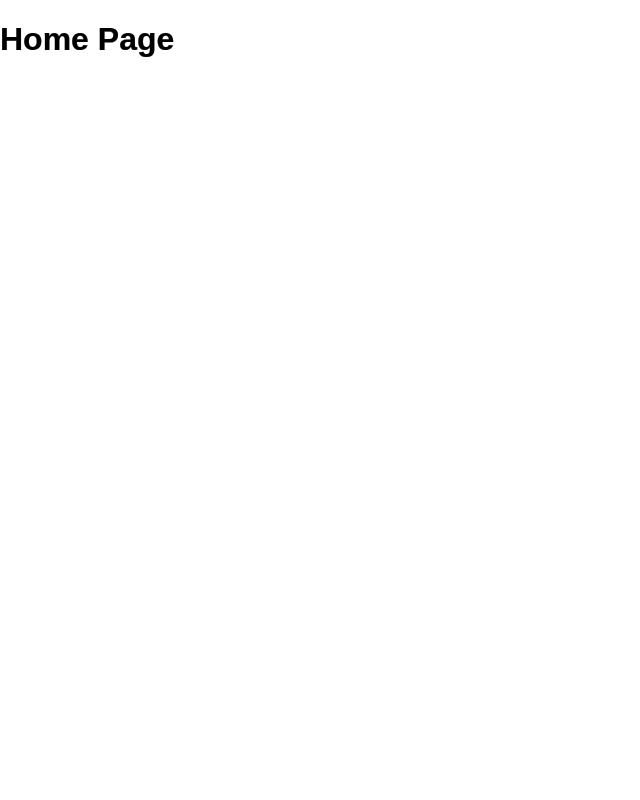
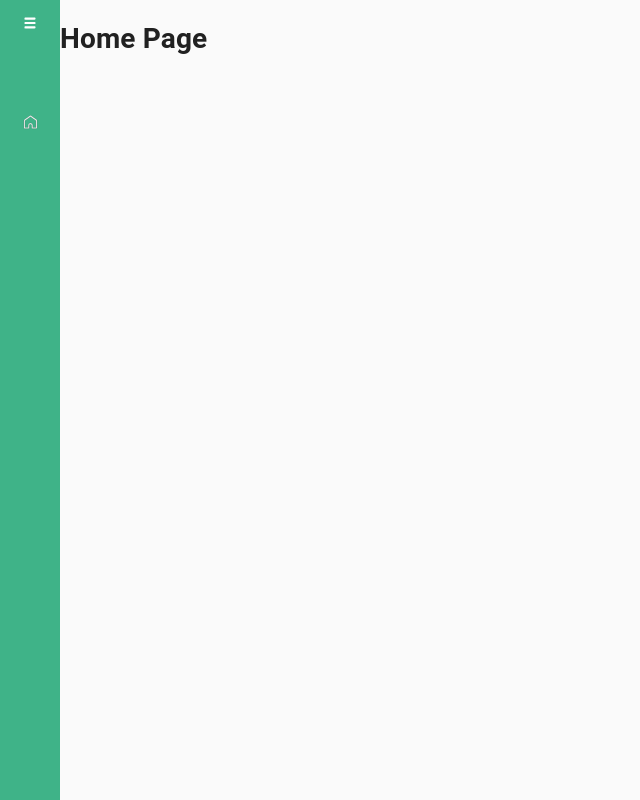
Before and after one commit to abnaceur/foosballtracker, a React (Create React App) app in the folder client/: page / in a window 1280 px wide. Shown: the whole page, without its empty margins (0-640 px from the left). Built offline with nearby package versions, Linux system fonts and the light colour scheme.

Commit message:
Integrate sidebar navigation.

```diff
--- a/client/src/App.tsx
+++ b/client/src/App.tsx
@@ -15,7 +15,7 @@ import HomePage from './pages/HomePage';
 const App = () => {
   return (
     <div className="app">
-      <MainDefaultStyle />
+      {/* <MainDefaultStyle /> */}
       <main id="content" className="appContent">
         <Router>
           <Switch>
--- /dev/null
+++ b/client/src/components/templates/sideNavbar/index.js
@@ -0,0 +1,118 @@
+import React, { useEffect, useState } from 'react';
+import {
+  useRouteMatch,
+} from "react-router-dom";
+
+import clsx from 'clsx';
+import { makeStyles, useTheme } from '@material-ui/core/styles';
+import CssBaseline from '@material-ui/core/CssBaseline';
+import ChevronLeftIcon from '@material-ui/icons/ChevronLeft';
+import ChevronRightIcon from '@material-ui/icons/ChevronRight';
+
+// Icons Components
+import HomeIcon from '../../atoms/icons/home'
+import MenuIcon from '../../atoms/icons/menu'
+
+// Styles
+import {
+  Container,
+  Wrapper,
+  WrapperDrawerAction,
+  IconButtonCustom,
+  DrawerCustom,
+  ListCustom,
+  ListItemCustom,
+  ListItemCustomHome,
+  ListItemIconCustom,
+  ListItemTextCustom,
+  HomeIconWrapper,
+  MenuIconWrapper
+} from "./style";
+
+const drawerWidth = 250;
+
+const useStyles = makeStyles((theme) => ({
+  menuButton: {
+    marginRight: -10,
+  },
+  hide: {
+    display: 'none',
+  },
+}));
+
+const SideNavbar = () => {
+  const classes = useStyles();
+  const theme = useTheme();
+  const [open, setOpen] = React.useState(false);
+  const { path } = useRouteMatch();
+
+  const handleDrawerOpen = () => {
+    setOpen(true);
+  };
+
+  const handleDrawerClose = () => {
+    setOpen(false);
+  };
+
+  return (
+    <Container>
+      <CssBaseline />
+      <DrawerCustom
+        variant="permanent"
+        open={open}
+      >
+        <WrapperDrawerAction>{
+          open ?
+            <IconButtonCustom onClick={handleDrawerClose}>
+              {theme.direction === 'rtl' ? <ChevronRightIcon /> : <ChevronLeftIcon />}
+            </IconButtonCustom>
+            :
+            <IconButtonCustom
+              color="inherit"
+              aria-label="open drawer"
+              onClick={handleDrawerOpen}
+              edge="start"
+              className={clsx(classes.menuButton, {
+                [classes.hide]: open,
+              })}
+            >
+              <MenuIconWrapper>
+                <MenuIcon />
+              </MenuIconWrapper>
+            </IconButtonCustom>
+        }
+        </WrapperDrawerAction>
+
+        <Wrapper>
+          <ListCustom>
+            <ListItemCustomHome
+              href="/"
+              key="home"
+            >
+            </ListItemCustomHome>
+
+            <ListItemCustom
+              activeClassName="isActive"
+              to="/demo/Homepage"
+              key="Homepage"
+            >
+              <ListItemIconCustom
+              >
+
+                <HomeIconWrapper >
+                  <HomeIcon />
+                </HomeIconWrapper>
+
+              </ListItemIconCustom>
+              <ListItemTextCustom primary="Dashboard" />
+            </ListItemCustom>
+
+
+          </ListCustom>
+        </Wrapper>
+      </DrawerCustom>
+    </Container>
+  );
+}
+
+export default SideNavbar;
--- /dev/null
+++ b/client/src/components/templates/sideNavbar/style.js
@@ -0,0 +1,217 @@
+import styled from "styled-components";
+import IconButton from '@material-ui/core/IconButton';
+import Drawer from '@material-ui/core/Drawer';
+import List from '@material-ui/core/List';
+import ListItemIcon from '@material-ui/core/ListItemIcon';
+import ListItemText from '@material-ui/core/ListItemText';
+
+import {
+  NavLink
+} from "react-router-dom";
+
+export const Container = styled.div`
+  display: flex;
+`;
+
+export const Wrapper = styled.div`
+  display: flex;
+  flex-direction: column;
+  justify-content: flex-start;
+`;
+
+export const WrapperDrawerAction = styled.div`
+  display: flex;
+  justify-content: flex-end;
+  align-items: center;
+  width: 100%;
+`;
+
+export const HomeIconWrapper = styled.span`
+  width: 15px;
+  height: 15px;
+`;
+
+export const MenuIconWrapper = styled.span`
+  width: 12px;
+  height: 12px;
+  display: flex;
+`;
+
+export const IconButtonCustom = styled(IconButton)`
+  &&{
+    display: flex;
+    justify-content: center;
+    align-items: center;
+    width: 46px;
+    height: 46px;
+    margin-right: 7px;
+    margin-left: 7px;
+    margin-bottom: 7px;
+    .MuiIconButton-label{
+      width: auto;
+      display: flex;
+      align-items: center;
+      justify-content: center;
+    }
+    svg{
+      transition: all .2s ease-out;
+      path{
+        transition: all .2s ease-out;
+        fill: white
+      }
+    }
+  }
+`;
+
+export const ListItemTextCustom = styled(ListItemText)`
+  &&{
+    width: 100%;
+    height: 100%;
+    overflow: visible;
+    margin: 0;
+    display: flex;
+    justify-content: flex-start;
+    align-items: center;
+    span{
+      font-size: 13px;
+      font-weight: 600;
+      color: #fff;
+      letter-spacing: 0;
+      line-height: 10px;
+      transition: all .3s ease-out;
+    }
+  }
+`;
+
+export const ListItemIconCustom = styled(ListItemIcon)`
+  &&{
+    display: flex;
+    justify-content: center;
+    align-items: center;
+    min-width: auto;
+    width: 46px;
+    height: 46px;
+    max-width: 100%;
+    margin: 0;
+    padding: 0;
+    box-sizing: initial;
+    border-radius: 6px;
+    background-color: transparent;
+    transition: all .2s ease-out;
+
+    svg{
+      transition: all .2s ease-out;
+      path{
+        transition: all .2s ease-out;
+        fill: white
+      }
+    }
+  }
+`;
+
+
+export const ListItemCustomHome = styled.a`
+  &&{
+    display: flex;
+    text-decoration: none;
+    padding: 0;
+    margin: 0 0 10px 7px;
+    width: calc(100% - 14px);
+    border-radius: 6px;
+    transition: all .2s ease-out;
+    &:first-child{
+      margin: 0 0 30px 7px;
+    }
+    &:hover,
+    &.isActive{
+      background-color: #fff;
+      ${ListItemIconCustom}{
+        svg{
+          &.homeIcon{
+            path{
+              stroke: #ffffff;
+            }
+          }
+          path{
+            fill: #ffffff;
+          }
+        }
+      }
+      ${ListItemTextCustom}{
+        span{
+          color: black;
+        }
+      }
+    }
+  }
+`;
+
+export const ListItemCustom = styled(NavLink)`
+  &&{
+    display: flex;
+    text-decoration: none;
+    padding: 0;
+    margin: 0 0 10px 7px;
+    width: calc(100% - 14px);
+    border-radius: 6px;
+    transition: all .2s ease-out;
+    &:first-child{
+      margin: 0 0 30px 7px;
+    }
+    &:hover,
+    &.isActive{
+      background-color: #fff;
+      ${ListItemIconCustom}{
+        svg{
+          &.homeIcon{
+            path{
+              stroke: black;
+            }
+          }
+          path{
+            fill: black;
+          }
+        }
+      }
+      ${ListItemTextCustom}{
+        span{
+          color: black;
+        }
+      }
+    }
+  }
+`;
+
+export const ListCustom = styled(List)`
+  &&{
+    display: flex;
+    justify-content: flex-start;
+    flex-direction: column;
+    padding-top: 16px;
+    padding-bottom: 16px;
+  }
+`;
+
+export const DrawerCustom = styled(Drawer)`
+  &&{
+    border: 0;
+    flex-shrink: 0;
+    white-space: nowrap;
+    display: flex;
+    width: ${props => props.open ? 250 : 60}px;
+    transition: ${props => props.open ? 'width 225ms cubic-bezier(0.4, 0, 0.6, 1) 0ms' : 'width 195ms cubic-bezier(0.4, 0, 0.6, 1) 0ms'};
+    overflow-x: ${props => props.open ? 'initial' : 'hidden'};
+    .MuiDrawer-paper{
+      border: 0;
+      background-color: #3FB388;
+      display: flex;
+      width: ${props => props.open ? 250 : 60}px;
+      transition: ${props => props.open ? 'width 225ms cubic-bezier(0.4, 0, 0.6, 1) 0ms' : 'width 195ms cubic-bezier(0.4, 0, 0.6, 1) 0ms'};
+      overflow-x: ${props => props.open ? 'initial' : 'hidden'};
+    }
+    ${ListItemTextCustom} {
+      width: ${props => props.open ? '100%' : '0'};
+      overflow: ${props => props.open ? 'visible' : 'hidden'};
+    }
+  }
+`;
--- a/client/src/layouts/HomepageBaseLayout/index.js
+++ b/client/src/layouts/HomepageBaseLayout/index.js
@@ -5,11 +5,13 @@ import BaseLayout from "../base";
 
 // Style
 import { PageContent } from "./style";
+import SideNavbar from '../../components/templates/sideNavbar';
 
 const HomepageBaseLayout = ({ children, ...rest }) => {
   return (
     <BaseLayout {...rest}>
       <PageContent>
+      <SideNavbar/>
         {children}
       </PageContent>
     </BaseLayout>
```
